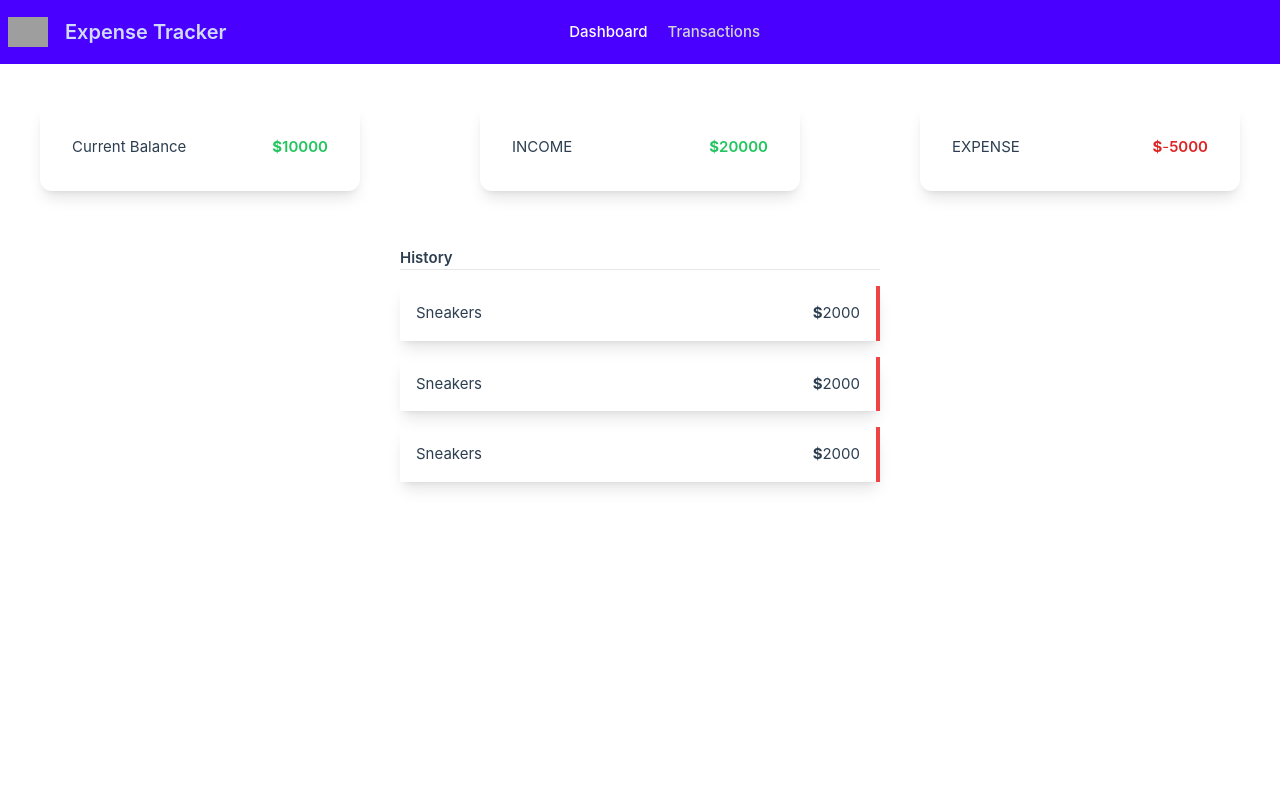
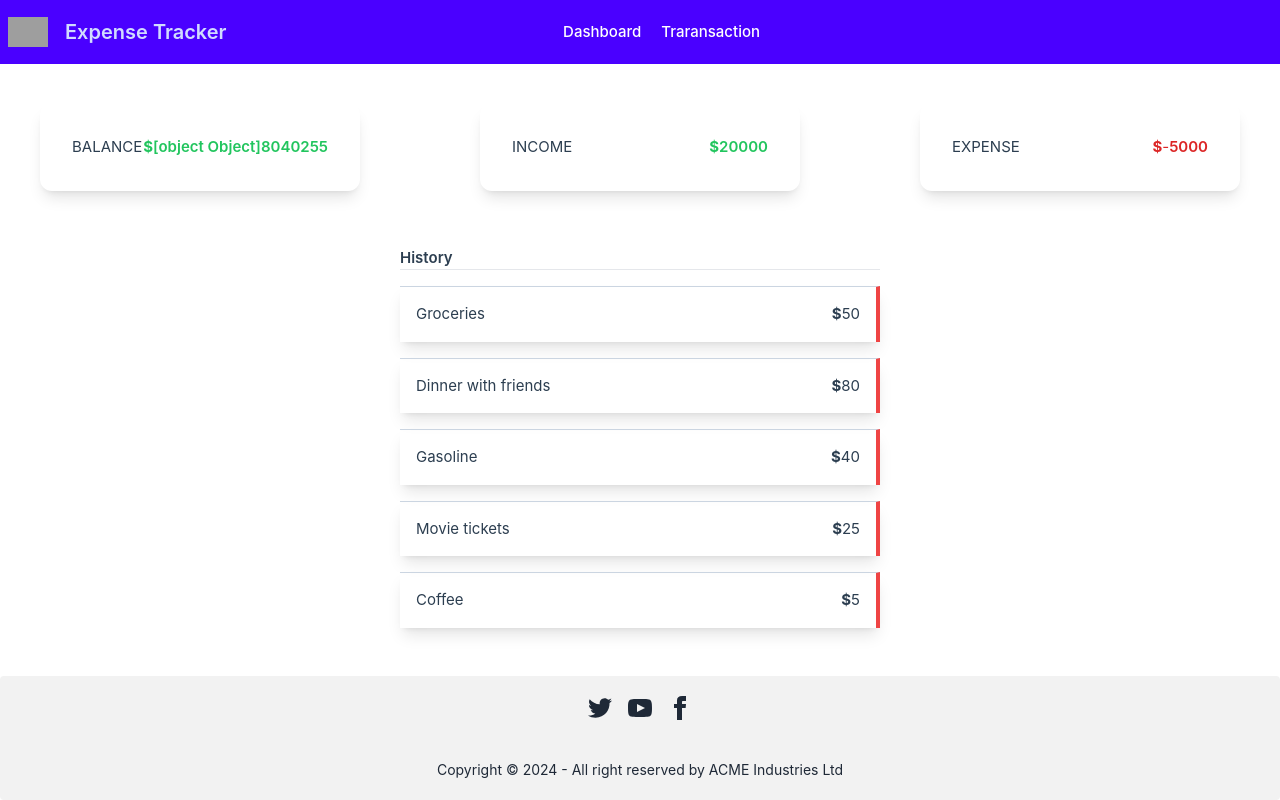
Before and after one commit to Yohannes-F21/vue-expense-tracker, a Vue app: page /dashboard in a window 1280 px wide. Built offline with nearby package versions, Linux system fonts and the light colour scheme; grey boxes are pictures that could not be loaded.

Commit message:
transaction-page UI- completed

```diff
--- a/src/App.vue
+++ b/src/App.vue
@@ -5,24 +5,12 @@ import Footer from "./components/Footer.vue";
 </script>
 
 <template>
-  <div class="">
-    <!-- <<header>
-      <img alt="Vue logo" class="logo" src="@/assets/logo.svg" width="125" height="125" />
-
-      <div class="wrapper">
-        <HelloWorld msg="You did it!" />
-
-        <nav>
-          <RouterLink to="/">Home</RouterLink>
-          <RouterLink to="/about">About</RouterLink>
-        </nav>
-      </div>
-    </header> -->
+  <div class="flex flex-col min-h-screen">
     <Header></Header>
     <main>
       <RouterView />
     </main>
-    <!-- <Footer></Footer> -->
+    <Footer class="mt-auto"></Footer>
   </div>
 </template>
 
--- /dev/null
+++ b/src/components/AddTransaction.vue
@@ -0,0 +1,37 @@
+<script setup>
+import { ref } from "vue";
+
+const text = ref("");
+const amount = ref();
+console.log(text);
+</script>
+<template>
+  <h3 class="text-xl font-semibold">Add new transaction</h3>
+  <hr />
+  <form id="form" @submit.prevent="onSubmit">
+    <div class="form-control p-4">
+      <label for="text" class="text-base">Text</label>
+      <input
+        class="border border-solid border-[#dedede] text-4 rounded-sm p-2.5"
+        type="text"
+        id="text"
+        placeholder="Enter text..."
+        v-model="text"
+      />
+    </div>
+    <div class="form-control pb-4 pl-4 pr-4">
+      <label for="amount" class="text-base"
+        >Amount <br />
+        (negative - expense, positive - income)</label
+      >
+      <input
+        type="text"
+        id="amount"
+        placeholder="Enter amount..."
+        v-model="amount"
+        class="border border-solid border-[#dedede] text-4 rounded-sm p-2.5"
+      />
+    </div>
+    <button class="btn btn-primary w-full">Add Transaction</button>
+  </form>
+</template>
--- a/src/components/Footer.vue
+++ b/src/components/Footer.vue
@@ -1,6 +1,7 @@
 <template>
+  <div class="flex flex-col items-bottom">
     <footer
-    class="footer footer-center p-10 bg-base-200 text-base-content rounded h-[15%]"
+      class="footer footer-center p-5 bg-base-200 text-base-content rounded h-[5%]"
     >
       <nav>
         <div class="grid grid-flow-col gap-4">
@@ -34,7 +35,7 @@
               width="24"
               height="24"
               viewBox="0 0 24 24"
-            class="fill-current hover:text-[#4a00ff]"
+              class="fill-current hover:text-[#0051ffe7]"
             >
               <path
                 d="M9 8h-3v4h3v12h5v-12h3.642l.358-4h-4v-1.667c0-.955.192-1.333 1.115-1.333h2.885v-5h-3.808c-3.596 0-5.192 1.583-5.192 4.615v3.385z"
@@ -46,4 +47,5 @@
         <p>Copyright © 2024 - All right reserved by ACME Industries Ltd</p>
       </aside>
     </footer>
+  </div>
 </template>
--- a/src/components/Header.vue
+++ b/src/components/Header.vue
@@ -82,15 +82,13 @@
       />
       <button class="btn btn-ghost text-xl">Expense Tracker</button>
     </div>
-    <div
+    <nav
       class="flex flex-col gap-5 mt-5 sm:flex-row sm:items-center sm:justify-end sm:mt-0 sm:ps-5"
     >
-      <a class="font-medium text-white" href="#" aria-current="page"
-        >Dashboard</a
+      <RouterLink to="/" class="font-medium text-white">Dashboard</RouterLink>
+      <RouterLink to="/transaction" class="font-medium text-white"
+        >Traransaction</RouterLink
       >
-      <a class="font-medium text-gray-300 hover:text-white" href="#"
-        >Transactions</a
-      >
-    </div>
+    </nav>
   </div>
 </template>
--- a/src/components/TransactionItem.vue
+++ b/src/components/TransactionItem.vue
@@ -1,11 +1,11 @@
 <script setup>
-const props = defineProps(["transactionName", "transactionCost"]);
+const props = defineProps(["text", "amount"]);
 </script>
 <template>
   <div
-    class="p-4 shadow-lg flex justify-between my-4 border-r-4 border-r-red-500"
+    class="border-solid border-slate-300 border-t-[0.25px] p-4 shadow-lg flex justify-between my-4 border-r-4 border-r-red-500"
   >
-    <h2>{{ transactionName }}</h2>
-    <p><b>$</b>{{ transactionCost }}</p>
+    <h2>{{ text }}</h2>
+    <p><b>$</b>{{ amount }}</p>
   </div>
 </template>
--- a/src/components/TranscationList.vue
+++ b/src/components/TranscationList.vue
@@ -1,21 +1,19 @@
 <script setup>
 import TransactionItem from "../components/TransactionItem.vue";
+const props = defineProps(["expenses"]);
+// console.log(props.expenses);
 </script>
 <template>
-  <div class="border-solid border-black w-[40%] mx-auto p-4">
+  <div class="w-[40%] mx-auto p-4">
     <h2 class="font-semibold">History</h2>
     <hr />
-    <TransactionItem
-      transaction-name="Sneakers"
-      transaction-cost="2000"
-    ></TransactionItem>
-    <TransactionItem
-      transaction-name="Sneakers"
-      transaction-cost="2000"
-    ></TransactionItem>
-    <TransactionItem
-      transaction-name="Sneakers"
-      transaction-cost="2000"
-    ></TransactionItem>
+    <ul>
+      <li v-for="expense in expenses" :key="expense.id">
+        <TransactionItem
+          :text="expense.text"
+          :amount="expense.amount"
+        ></TransactionItem>
+      </li>
+    </ul>
   </div>
 </template>
--- /dev/null
+++ b/src/expenses.js
@@ -0,0 +1,55 @@
+const expenses = [
+  {
+    id: 1,
+    text: "Groceries",
+    amount: 50.0,
+  },
+  {
+    id: 2,
+    text: "Dinner with friends",
+    amount: 80.0,
+  },
+  {
+    id: 3,
+    text: "Gasoline",
+    amount: 40.0,
+  },
+  {
+    id: 4,
+    text: "Movie tickets",
+    amount: 25.0,
+  },
+  {
+    id: 5,
+    text: "Coffee",
+    amount: 5.0,
+  },
+  {
+    id: 6,
+    text: "Monthly rent",
+    amount: 1200.0,
+  },
+  {
+    id: 7,
+    text: "Electricity bill",
+    amount: 100.0,
+  },
+  {
+    id: 8,
+    text: "Internet subscription",
+    amount: 50.0,
+  },
+  {
+    id: 9,
+    text: "Gym membership",
+    amount: 75.0,
+  },
+  {
+    id: 10,
+    text: "Books",
+    amount: 30.0,
+  },
+  // Add more expenses as needed
+];
+
+export default expenses;
--- a/src/router/index.js
+++ b/src/router/index.js
@@ -1,4 +1,6 @@
 import Dashboard from "@/views/Dashboard.vue";
+import Transaction from "@/views/Transaction.vue";
+
 import { createRouter, createWebHistory } from "vue-router";
 // import HomeView from "../views/HomeView.vue";
 // import AboutView from "@/views/AboutView.vue";
@@ -21,6 +23,11 @@ const router = createRouter({
       // component: () => import('../views/AboutView.vue')
       // component: AboutView,
     },
+    {
+      path: "/transaction",
+      name: "transaction",
+      component: Transaction,
+    },
   ],
 });
 
--- /dev/null
+++ b/src/stores/TransactionStore.js
@@ -0,0 +1,48 @@
+import { ref, computed, reactive } from "vue";
+import { defineStore } from "pinia";
+// import expenses from "@/expenses";
+
+export const useTransactionStore = defineStore("transaction", () => {
+  const expensesList = reactive([
+    {
+      id: 1,
+      text: "Groceries",
+      amount: 50.0,
+    },
+    {
+      id: 2,
+      text: "Dinner with friends",
+      amount: 80.0,
+    },
+    {
+      id: 3,
+      text: "Gasoline",
+      amount: 40.0,
+    },
+    {
+      id: 4,
+      text: "Movie tickets",
+      amount: 25.0,
+    },
+    {
+      id: 5,
+      text: "Coffee",
+      amount: 5.0,
+    },
+  ]);
+  const total = ref(0);
+  const income = ref(0);
+  const expense = ref(0);
+
+  // const doubleCount = computed(() => count.value * 2)
+  // function increment() {
+  //   count.value++
+  // }
+  const totalBalance = computed(() => {
+    return (total.value = expensesList.reduce((acc, transaction) => {
+      return acc + transaction.amount;
+    }));
+  });
+
+  return { expensesList, total, income, expense, totalBalance };
+});
--- a/src/stores/counter.js
+++ /dev/null
@@ -1,12 +0,0 @@
-import { ref, computed } from 'vue'
-import { defineStore } from 'pinia'
-
-export const useCounterStore = defineStore('counter', () => {
-  const count = ref(0)
-  const doubleCount = computed(() => count.value * 2)
-  function increment() {
-    count.value++
-  }
-
-  return { count, doubleCount, increment }
-})
--- a/src/views/Dashboard.vue
+++ b/src/views/Dashboard.vue
@@ -1,12 +1,17 @@
 <script setup>
 import BaseCard from "../components/UI/BaseCard.vue";
 import TransactionList from "../components/TranscationList.vue";
+import { useTransactionStore } from "../stores/TransactionStore";
+let transaction = useTransactionStore();
+
+console.log(transaction.totalBalance);
 </script>
 <template>
   <div class="grid grid-cols-3 gap-10">
-    <BaseCard balance-type="Current Balance" balance="10000"> </BaseCard>
+    <BaseCard balance-type="BALANCE" :balance="transaction.totalBalance">
+    </BaseCard>
     <BaseCard balance-type="INCOME" balance="20000"> </BaseCard>
     <BaseCard balance-type="EXPENSE" balance="5000"> </BaseCard>
   </div>
-  <TransactionList></TransactionList>
+  <TransactionList :expenses="transaction.expensesList"></TransactionList>
 </template>
--- /dev/null
+++ b/src/views/Transaction.vue
@@ -0,0 +1,8 @@
+<script setup>
+import AddTransaction from "../components/AddTransaction.vue";
+</script>
+<template>
+  <div class="w-[40%] mx-auto my-4 p-4">
+    <AddTransaction></AddTransaction>
+  </div>
+</template>
```
Lines whose indentation alone changed are shown as unchanged.
